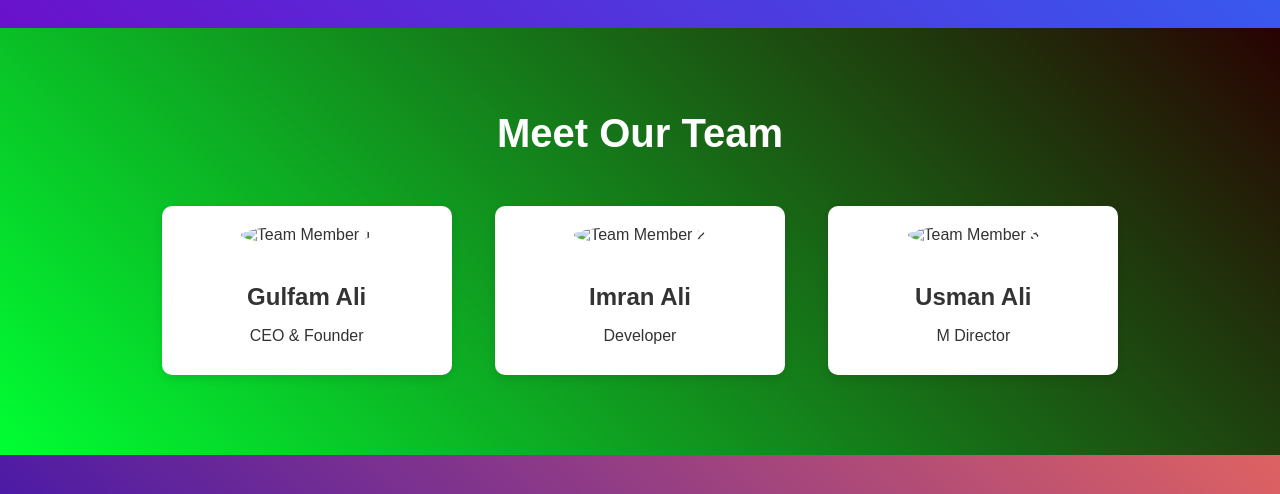
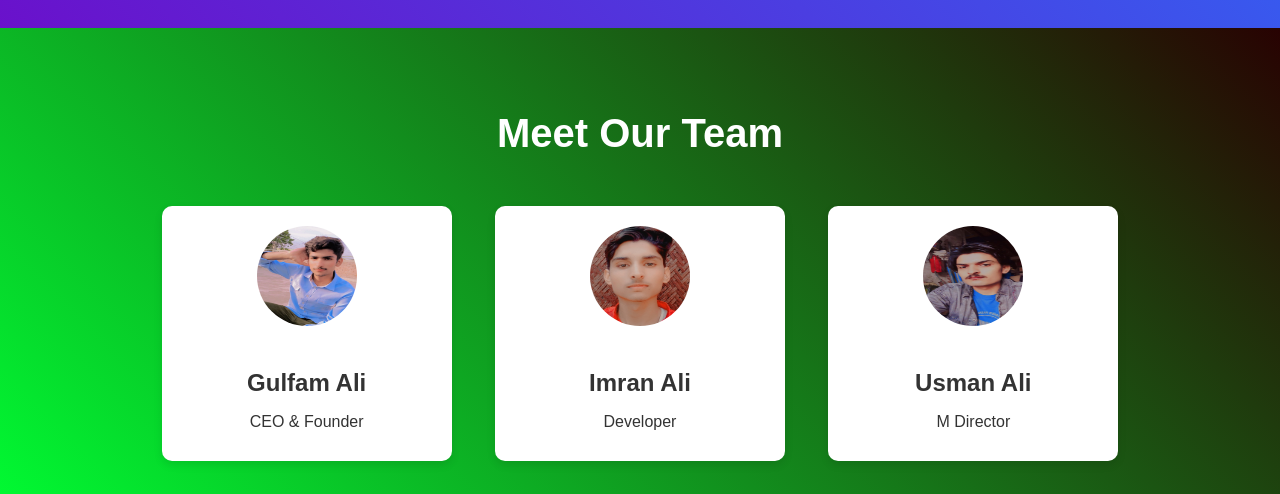
Before and after one commit to Imranali164490/gulfxm, a plain HTML site: page index.html in a window 1280 px wide. Shown: the part 670-1164 px from the top of the page. Drawn offline with Linux system fonts and the light colour scheme.

Commit message:
Update index.html

```diff
--- a/index.html
+++ b/index.html
@@ -42,17 +42,17 @@
             <h2>Meet Our Team</h2>
             <div class="team-members">
                 <div class="team-member">
-                    <img src="./team/ceo.jpeg" alt="Team Member 1">
+                    <img src="ceo.jpeg" alt="Team Member 1">
                     <h3>Gulfam Ali</h3>
                     <p>CEO & Founder</p>
                 </div>
                 <div class="team-member">
-                    <img src="./team/cto.jpg" alt="Team Member 2">
+                    <img src="cto.jpg" alt="Team Member 2">
                     <h3>Imran Ali</h3>
                     <p>Developer</p>
                 </div>
                 <div class="team-member">
-                    <img src="./team/md.jpg" alt="Team Member 3">
+                    <img src="md.jpg" alt="Team Member 3">
                     <h3>Usman Ali</h3>
                     <p>M Director</p>
                 </div>
```
